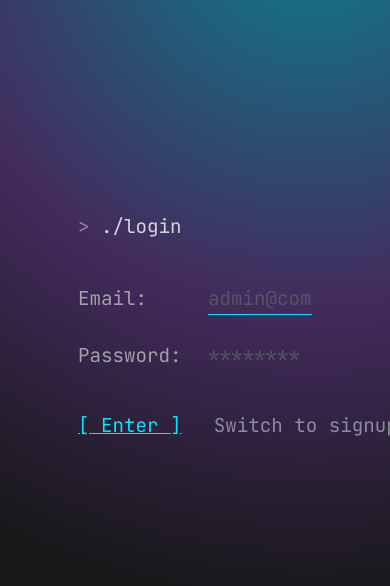
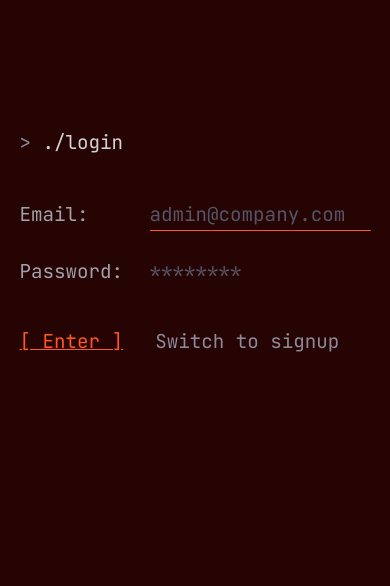
Before and after one commit to rajdeeppal01/Q, a React (Vite) app in the folder frontend/: page /login in a window 390 px wide. Shown: the top 586 px of the page. Built offline with nearby package versions, Linux system fonts and the light colour scheme.

Commit message:
style: update auth page colors and mobile responsiveness

```diff
--- a/frontend/src/pages/Auth.jsx
+++ b/frontend/src/pages/Auth.jsx
@@ -44,16 +44,16 @@ export const Auth = ({ onLogin }) => {
   };
 
   return (
-    <div style={{
+    <div className="landing-container" style={{
       minHeight: '100vh',
       color: '#d4d4d8',
       fontFamily: 'var(--font-mono)',
       fontSize: '1.2rem',
-      padding: '25vh 20vw',
       display: 'flex',
       flexDirection: 'column',
       justifyContent: 'flex-start',
-      alignItems: 'flex-start'
+      alignItems: 'flex-start',
+      backgroundColor: '#260404'
     }}>
       <style>{`
         @keyframes blink {
@@ -64,7 +64,7 @@ export const Auth = ({ onLogin }) => {
           background: transparent;
           border: none;
           border-bottom: 1px solid transparent;
-          color: var(--accent);
+          color: #FF5722;
           font-family: var(--font-mono);
           font-size: 1.2rem;
           outline: none;
@@ -73,7 +73,7 @@ export const Auth = ({ onLogin }) => {
           transition: border-color 0.2s;
         }
         .term-input:focus {
-          border-bottom: 1px solid var(--accent);
+          border-bottom: 1px solid #FF5722;
         }
         .term-input::placeholder {
           color: #555566;
@@ -81,7 +81,7 @@ export const Auth = ({ onLogin }) => {
         .term-btn {
           background: transparent;
           border: none;
-          color: var(--accent);
+          color: #FF5722;
           font-family: var(--font-mono);
           font-size: 1.2rem;
           cursor: pointer;
```
